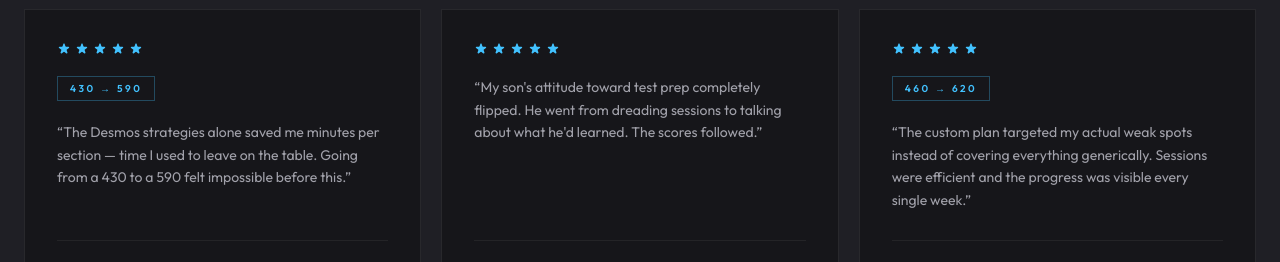
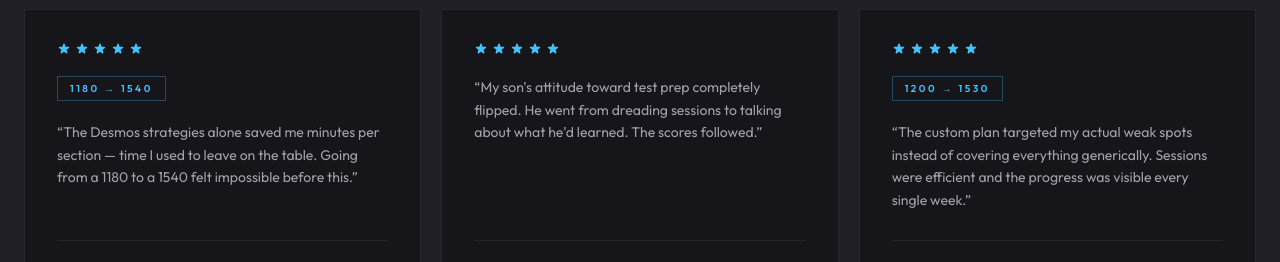
Before and after one commit to hrihaan19/trivalley-prep, a React (Vite) app: page / in a window 1280 px wide. Shown: the part 3480-3742 px from the top of the page. Built offline with nearby package versions, Linux system fonts and the light colour scheme.

Commit message:
Fix testimonial scores to show full SAT score ranges with large jumps
Co-Authored-By: Claude Sonnet 4.6 <noreply@anthropic.com>

```diff
--- a/src/components/Testimonials.jsx
+++ b/src/components/Testimonials.jsx
@@ -3,8 +3,8 @@ import { motion } from 'framer-motion';
 const TESTIMONIALS = [
   {
     name: 'Rithvik J.', detail: 'Junior · Emerald High School',
-    quote: "The Desmos strategies alone saved me minutes per section — time I used to leave on the table. Going from a 430 to a 590 felt impossible before this.",
-    badge: '430 → 590', stars: 5,
+    quote: "The Desmos strategies alone saved me minutes per section — time I used to leave on the table. Going from a 1180 to a 1540 felt impossible before this.",
+    badge: '1180 → 1540', stars: 5,
   },
   {
     name: 'Veerraju A.', detail: 'Parent · Dublin, CA',
@@ -14,7 +14,7 @@ const TESTIMONIALS = [
   {
     name: 'Bhuvan K.', detail: 'Student · Tri-Valley',
     quote: "The custom plan targeted my actual weak spots instead of covering everything generically. Sessions were efficient and the progress was visible every single week.",
-    badge: '460 → 620', stars: 5,
+    badge: '1200 → 1530', stars: 5,
   },
 ];
 
```
